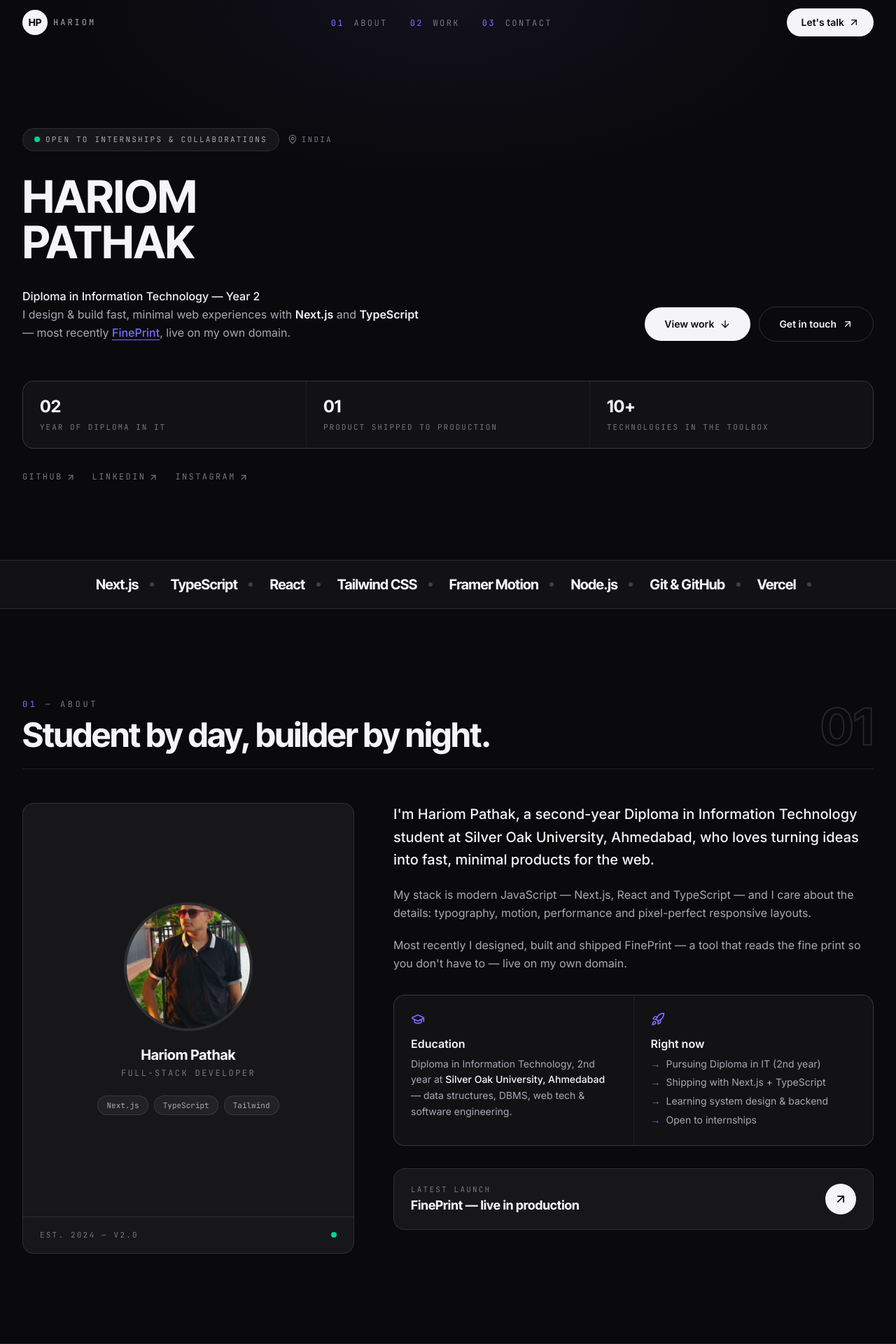
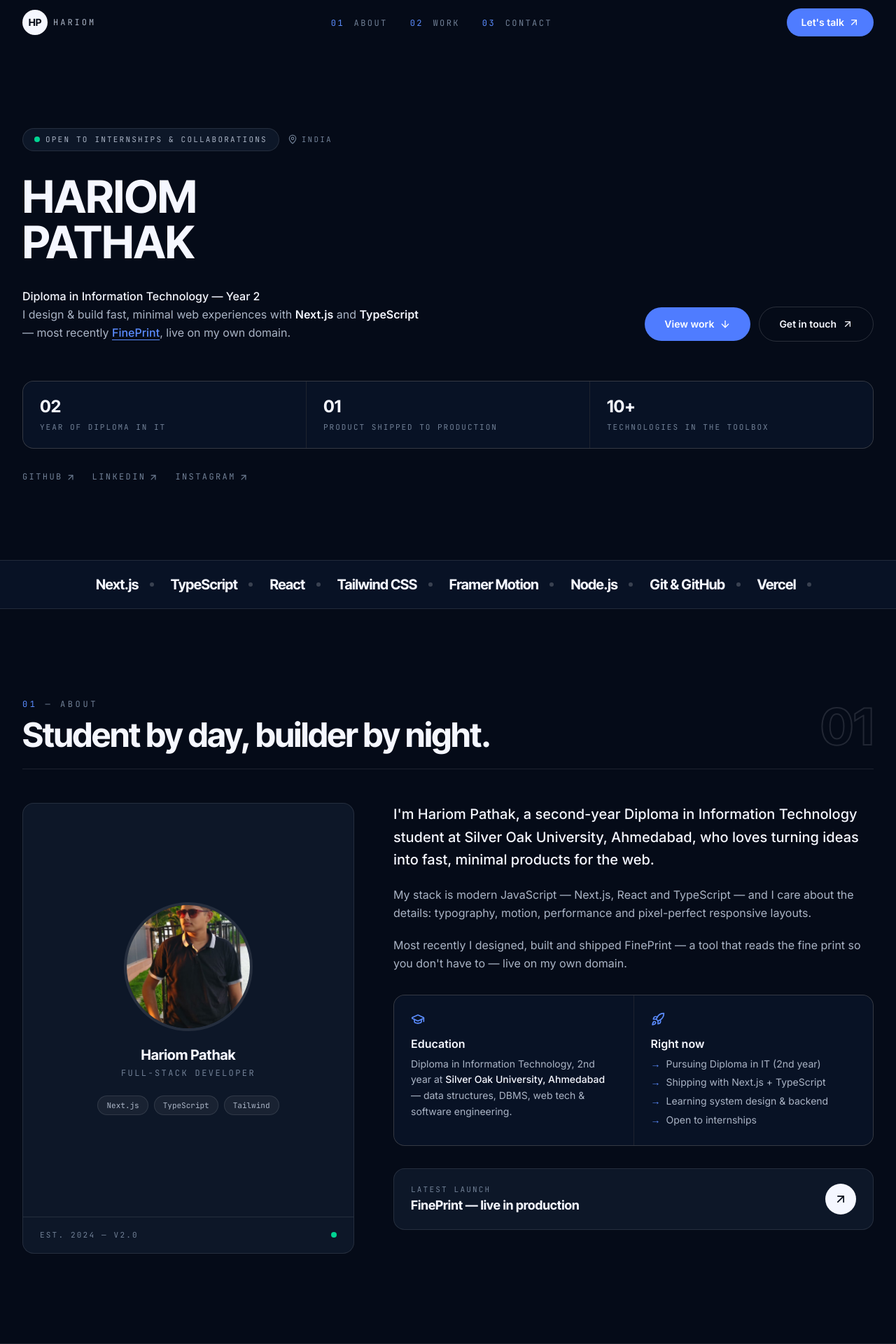
Before and after one commit to hariompathak50339/portfolio, a Next.js app: page / in a window 1280 px wide. Shown: the top 1920 px of the page at 70% size. Built offline with nearby package versions, Linux system fonts and the light colour scheme.

Commit message:
Deep blue-black premium theme with electric blue accents

```diff
--- a/src/app/globals.css
+++ b/src/app/globals.css
@@ -8,8 +8,8 @@
 
 html,
 body {
-  background: #0A0A0C;
-  color: #A7A9B2;
+  background: #050B18;
+  color: #AAB4C5;
   overflow-x: hidden;
 }
 
@@ -20,7 +20,7 @@ body {
 }
 
 ::selection {
-  background: #7C6CFF;
+  background: #4F7CFF;
   color: #ffffff;
 }
 
@@ -29,20 +29,20 @@ body {
   width: 10px;
 }
 ::-webkit-scrollbar-track {
-  background: #0A0A0C;
+  background: #050B18;
 }
 ::-webkit-scrollbar-thumb {
-  background: #2A2A2E;
+  background: #1B2740;
   border-radius: 8px;
-  border: 2px solid #0A0A0C;
+  border: 2px solid #050B18;
 }
 ::-webkit-scrollbar-thumb:hover {
-  background: #3A3A40;
+  background: #2A3A5E;
 }
 
 /* ---- outlined display text: very subtle ---- */
 .text-outline {
-  -webkit-text-stroke: 1.5px rgba(245, 245, 247, 0.12);
+  -webkit-text-stroke: 1.5px rgba(245, 247, 255, 0.12);
   color: transparent;
 }
 @media (min-width: 768px) {
@@ -51,15 +51,18 @@ body {
   }
 }
 
-/* ---- background grid: unused, kept minimal ---- */
+/* ---- background grid: kept minimal ---- */
 .bg-grid {
   background-image:
-    linear-gradient(to right, rgba(245, 245, 247, 0.03) 1px, transparent 1px),
-    linear-gradient(to bottom, rgba(245, 245, 247, 0.03) 1px, transparent 1px);
+    linear-gradient(to right, rgba(91, 140, 255, 0.05) 1px, transparent 1px),
+    linear-gradient(to bottom, rgba(91, 140, 255, 0.05) 1px, transparent 1px);
   background-size: 72px 72px;
 }
 
-/* ---- extremely subtle depth glow, use sparingly ---- */
-.glow-subtle {
-  background: radial-gradient(ellipse 60% 45% at 50% 0%, rgba(124, 108, 255, 0.07), transparent 70%);
+/* ---- subtle deep-blue atmosphere, use sparingly ---- */
+.atmosphere {
+  background:
+    radial-gradient(ellipse 55% 38% at 50% 0%, rgba(79, 124, 255, 0.08), transparent 70%),
+    radial-gradient(ellipse 40% 32% at 85% 70%, rgba(79, 124, 255, 0.05), transparent 70%),
+    radial-gradient(ellipse 40% 32% at 10% 60%, rgba(79, 124, 255, 0.04), transparent 70%);
 }
--- a/src/app/layout.tsx
+++ b/src/app/layout.tsx
@@ -34,14 +34,14 @@ export const metadata: Metadata = {
 };
 
 export const viewport: Viewport = {
-  themeColor: "#0A0A0C",
+  themeColor: "#050B18",
 };
 
 export default function RootLayout({ children }: { children: React.ReactNode }) {
   return (
     <html lang="en">
       <body
-        className={`${display.variable} ${sans.variable} ${mono.variable} bg-[#0A0A0C] text-[#A7A9B2] antialiased`}
+        className={`${display.variable} ${sans.variable} ${mono.variable} bg-[#050B18] text-[#AAB4C5] antialiased`}
       >
         {children}
       </body>
--- a/src/app/page.tsx
+++ b/src/app/page.tsx
@@ -8,7 +8,7 @@ import Footer from "@/components/Footer";
 
 export default function Home() {
   return (
-    <div className="min-h-screen bg-[#0A0A0C] text-[#A7A9B2]">
+    <div className="atmosphere min-h-screen bg-[#050B18] text-[#AAB4C5]">
       <Navbar />
       <main>
         <Hero />
--- a/src/components/About.tsx
+++ b/src/components/About.tsx
@@ -5,14 +5,14 @@ import { profile } from "@/data/portfolio";
 
 export default function About() {
   return (
-    <section id="about" className="relative scroll-mt-20 bg-[#0A0A0C]">
+    <section id="about" className="relative scroll-mt-20 bg-[#050B18]">
       <div className="mx-auto max-w-7xl px-5 py-24 sm:px-8 sm:py-32">
         <SectionHeading index="01" eyebrow="About" title="Student by day, builder by night." />
 
         <div className="mt-12 grid gap-10 lg:grid-cols-12 lg:gap-14">
           {/* portrait card */}
           <div className="lg:col-span-5">
-            <div className="relative overflow-hidden rounded-2xl border border-white/10 bg-[#17171A]">
+            <div className="relative overflow-hidden rounded-2xl border border-white/10 bg-[#0D1728]">
               <div className="relative flex aspect-[4/5] flex-col items-center justify-center p-8 sm:aspect-square lg:aspect-[4/5]">
                 <div className="relative h-36 w-36 overflow-hidden rounded-full ring-4 ring-white/10 sm:h-44 sm:w-44">
                   <Image
@@ -24,15 +24,15 @@ export default function About() {
                     className="h-full w-full object-cover"
                   />
                 </div>
-                <p className="font-display mt-6 text-xl font-bold text-[#F5F5F7]">Hariom Pathak</p>
-                <p className="mt-1 font-mono text-xs tracking-[0.2em] text-[#737681] uppercase">
+                <p className="font-display mt-6 text-xl font-bold text-[#F5F7FF]">Hariom Pathak</p>
+                <p className="mt-1 font-mono text-xs tracking-[0.2em] text-[#718096] uppercase">
                   {profile.role}
                 </p>
                 <div className="mt-6 flex flex-wrap justify-center gap-2">
                   {["Next.js", "TypeScript", "Tailwind"].map((t) => (
                     <span
                       key={t}
-                      className="rounded-full border border-white/10 bg-white/5 px-3 py-1 font-mono text-[11px] text-[#A7A9B2]"
+                      className="rounded-full border border-white/10 bg-white/5 px-3 py-1 font-mono text-[11px] text-[#AAB4C5]"
                     >
                       {t}
                     </span>
@@ -40,7 +40,7 @@ export default function About() {
                 </div>
               </div>
               <div className="relative flex items-center justify-between border-t border-white/10 px-6 py-4">
-                <span className="font-mono text-[11px] tracking-[0.2em] text-[#737681] uppercase">
+                <span className="font-mono text-[11px] tracking-[0.2em] text-[#718096] uppercase">
                   EST. 2024 — v2.0
                 </span>
                 <span className="h-2 w-2 rounded-full bg-emerald-400" />
@@ -55,8 +55,8 @@ export default function About() {
                 key={i}
                 className={
                   i === 0
-                    ? "text-lg leading-relaxed text-[#F5F5F7] sm:text-xl font-medium"
-                    : "mt-5 leading-relaxed text-[#A7A9B2]"
+                    ? "text-lg leading-relaxed text-[#F5F7FF] sm:text-xl font-medium"
+                    : "mt-5 leading-relaxed text-[#AAB4C5]"
                 }
               >
                 {para}
@@ -64,22 +64,22 @@ export default function About() {
             ))}
 
             <div className="mt-8 grid gap-px overflow-hidden rounded-2xl border border-white/10 bg-white/10 sm:grid-cols-2">
-              <div className="bg-[#121214] p-6">
-                <GraduationCap className="h-5 w-5 text-[#7C6CFF]" />
-                <p className="mt-3 font-semibold text-[#F5F5F7]">Education</p>
-                <p className="mt-1 text-sm leading-relaxed text-[#A7A9B2]">
+              <div className="bg-[#081225] p-6">
+                <GraduationCap className="h-5 w-5 text-[#5B8CFF]" />
+                <p className="mt-3 font-semibold text-[#F5F7FF]">Education</p>
+                <p className="mt-1 text-sm leading-relaxed text-[#AAB4C5]">
                   Diploma in Information Technology, 2nd year at{" "}
-                  <span className="font-medium text-[#F5F5F7]">{profile.college}</span> — data
+                  <span className="font-medium text-[#F5F7FF]">{profile.college}</span> — data
                   structures, DBMS, web tech & software engineering.
                 </p>
               </div>
-              <div className="bg-[#121214] p-6">
-                <Rocket className="h-5 w-5 text-[#7C6CFF]" />
-                <p className="mt-3 font-semibold text-[#F5F5F7]">Right now</p>
-                <ul className="mt-1 space-y-1 text-sm leading-relaxed text-[#A7A9B2]">
+              <div className="bg-[#081225] p-6">
+                <Rocket className="h-5 w-5 text-[#5B8CFF]" />
+                <p className="mt-3 font-semibold text-[#F5F7FF]">Right now</p>
+                <ul className="mt-1 space-y-1 text-sm leading-relaxed text-[#AAB4C5]">
                   {profile.currently.map((c) => (
                     <li key={c} className="flex gap-2">
-                      <span className="text-[#7C6CFF]">→</span> {c}
+                      <span className="text-[#5B8CFF]">→</span> {c}
                     </li>
                   ))}
                 </ul>
@@ -90,17 +90,17 @@ export default function About() {
               href="https://fineprint.hariompathak.in"
               target="_blank"
               rel="noreferrer"
-              className="mt-8 flex items-center justify-between rounded-2xl border border-white/10 bg-[#17171A] px-6 py-5 text-[#F5F5F7] transition-colors hover:border-white/25"
+              className="mt-8 flex items-center justify-between rounded-2xl border border-white/10 bg-[#0D1728] px-6 py-5 text-[#F5F7FF] transition-colors hover:border-white/25"
             >
               <div>
-                <p className="font-mono text-[11px] tracking-[0.2em] text-[#737681] uppercase">
+                <p className="font-mono text-[11px] tracking-[0.2em] text-[#718096] uppercase">
                   Latest launch
                 </p>
                 <p className="font-display text-lg font-bold">
                   FinePrint — live in production
                 </p>
               </div>
-              <span className="flex h-11 w-11 items-center justify-center rounded-full bg-[#F5F5F7] text-[#0A0A0C]">
+              <span className="flex h-11 w-11 items-center justify-center rounded-full bg-[#F5F7FF] text-[#050B18]">
                 <ArrowUpRight className="h-5 w-5" />
               </span>
             </a>
--- a/src/components/Hero.tsx
+++ b/src/components/Hero.tsx
@@ -3,21 +3,21 @@ import { profile, socials, stats } from "@/data/portfolio";
 
 export default function Hero() {
   return (
-    <section id="top" className="glow-subtle relative flex min-h-svh flex-col bg-[#0A0A0C]">
+    <section id="top" className="relative flex min-h-svh flex-col bg-[#050B18]">
       <div className="relative mx-auto flex w-full max-w-7xl flex-1 flex-col justify-center px-5 pt-28 pb-10 sm:px-8">
         {/* status row */}
         <div className="flex flex-wrap items-center gap-3">
-          <span className="inline-flex items-center gap-2 rounded-full border border-white/10 bg-[#17171A] px-4 py-1.5 font-mono text-[11px] tracking-[0.2em] text-[#A7A9B2] uppercase">
+          <span className="inline-flex items-center gap-2 rounded-full border border-white/10 bg-[#0D1728] px-4 py-1.5 font-mono text-[11px] tracking-[0.2em] text-[#AAB4C5] uppercase">
             <span className="h-2 w-2 rounded-full bg-emerald-400" />
             {profile.availability}
           </span>
-          <span className="inline-flex items-center gap-1.5 font-mono text-[11px] tracking-[0.2em] text-[#737681] uppercase">
+          <span className="inline-flex items-center gap-1.5 font-mono text-[11px] tracking-[0.2em] text-[#718096] uppercase">
             <MapPin className="h-3.5 w-3.5" /> {profile.location}
           </span>
         </div>
 
         {/* name */}
-        <h1 className="font-display mt-8 leading-[1.02] font-bold tracking-tight text-[#F5F5F7]">
+        <h1 className="font-display mt-8 leading-[1.02] font-bold tracking-tight text-[#F5F7FF]">
           <span className="block text-[clamp(2.25rem,5vw,4rem)]">HARIOM</span>
             <span className="block text-[clamp(2.25rem,5vw,4rem)]">
               PATHAK
@@ -26,17 +26,17 @@ export default function Hero() {
 
         {/* sub */}
         <div className="mt-8 flex flex-col gap-8 md:flex-row md:items-end md:justify-between">
-            <p className="max-w-xl text-base leading-relaxed text-[#A7A9B2]">
-            <span className="font-medium text-[#F5F5F7]">{profile.tagline}</span>
+            <p className="max-w-xl text-base leading-relaxed text-[#AAB4C5]">
+            <span className="font-medium text-[#F5F7FF]">{profile.tagline}</span>
             <br />
             I design & build fast, minimal web experiences with{" "}
-            <span className="font-semibold text-[#F5F5F7]">Next.js</span> and{" "}
-            <span className="font-semibold text-[#F5F5F7]">TypeScript</span> — most recently{" "}
+            <span className="font-semibold text-[#F5F7FF]">Next.js</span> and{" "}
+            <span className="font-semibold text-[#F5F7FF]">TypeScript</span> — most recently{" "}
             <a
               href="https://fineprint.hariompathak.in"
               target="_blank"
               rel="noreferrer"
-                className="font-medium text-[#7C6CFF] underline underline-offset-4 hover:opacity-80"
+                className="font-medium text-[#5B8CFF] underline underline-offset-4 hover:opacity-80"
             >
               FinePrint
             </a>
@@ -45,14 +45,14 @@ export default function Hero() {
           <div className="flex flex-wrap items-center gap-3">
             <a
               href="#work"
-              className="inline-flex items-center gap-2 rounded-full bg-[#F5F5F7] px-7 py-3.5 text-sm font-semibold text-[#0A0A0C] transition-colors hover:bg-white"
+              className="inline-flex items-center gap-2 rounded-full bg-[#4F7CFF] px-7 py-3.5 text-sm font-semibold text-white transition-colors hover:bg-[#5B8CFF]"
             >
               View work
               <ArrowDown className="h-4 w-4" />
             </a>
             <a
               href="#contact"
-              className="inline-flex items-center gap-2 rounded-full border border-white/15 bg-transparent px-7 py-3.5 text-sm font-semibold text-[#F5F5F7] transition-colors hover:border-white/40"
+              className="inline-flex items-center gap-2 rounded-full border border-white/15 bg-transparent px-7 py-3.5 text-sm font-semibold text-[#F5F7FF] transition-colors hover:border-white/40"
             >
               Get in touch
               <ArrowUpRight className="h-4 w-4" />
@@ -63,9 +63,9 @@ export default function Hero() {
         {/* stats */}
         <div className="mt-14 grid grid-cols-1 gap-px overflow-hidden rounded-2xl border border-white/10 bg-white/10 sm:grid-cols-3">
           {stats.map((s) => (
-            <div key={s.label} className="bg-[#121214] px-6 py-5">
-              <p className="font-display text-2xl font-bold text-[#F5F5F7]">{s.value}</p>
-              <p className="mt-1 font-mono text-[11px] tracking-[0.18em] text-[#737681] uppercase">
+            <div key={s.label} className="bg-[#081225] px-6 py-5">
+              <p className="font-display text-2xl font-bold text-[#F5F7FF]">{s.value}</p>
+              <p className="mt-1 font-mono text-[11px] tracking-[0.18em] text-[#718096] uppercase">
                 {s.label}
               </p>
             </div>
@@ -80,7 +80,7 @@ export default function Hero() {
               href={s.href}
               target="_blank"
               rel="noreferrer"
-              className="font-mono text-xs tracking-[0.2em] text-[#737681] uppercase transition-colors hover:text-[#7C6CFF]"
+              className="font-mono text-xs tracking-[0.2em] text-[#718096] uppercase transition-colors hover:text-[#5B8CFF]"
             >
               {s.label}
               <ArrowUpRight className="ml-1 inline h-3.5 w-3.5" />
--- a/src/components/Marquee.tsx
+++ b/src/components/Marquee.tsx
@@ -2,11 +2,11 @@ import { marqueeItems } from "@/data/portfolio";
 
 export default function Marquee() {
   return (
-    <div className="relative overflow-hidden border-y border-white/10 bg-[#121214] py-5">
+    <div className="relative overflow-hidden border-y border-white/10 bg-[#081225] py-5">
       <div className="mx-auto flex max-w-7xl flex-wrap items-center justify-center gap-x-2 gap-y-3 px-5">
         {marqueeItems.map((item) => (
           <span key={item} className="flex items-center">
-            <span className="font-display px-4 text-lg font-bold tracking-tight whitespace-nowrap text-[#F5F5F7] sm:text-xl">
+            <span className="font-display px-4 text-lg font-bold tracking-tight whitespace-nowrap text-[#F5F7FF] sm:text-xl">
               {item}
             </span>
             <span className="h-1.5 w-1.5 rounded-full bg-white/20" aria-hidden />
--- a/src/components/Navbar.tsx
+++ b/src/components/Navbar.tsx
@@ -20,16 +20,16 @@ export default function Navbar() {
       <header
         className={`fixed inset-x-0 top-0 z-[80] ${
           scrolled
-            ? "border-b border-white/10 bg-[#0A0A0C]/90 backdrop-blur-xl"
+            ? "border-b border-white/10 bg-[#050B18]/90 backdrop-blur-xl"
             : "border-b border-transparent bg-transparent"
         }`}
       >
         <nav className="mx-auto flex h-16 max-w-7xl items-center justify-between px-5 sm:px-8">
           <a href="#top" className="flex items-center gap-2">
-            <span className="font-display flex h-9 w-9 items-center justify-center rounded-full bg-[#F5F5F7] text-sm font-bold text-[#0A0A0C]">
+            <span className="font-display flex h-9 w-9 items-center justify-center rounded-full bg-[#F5F7FF] text-sm font-bold text-[#050B18]">
               HP
             </span>
-            <span className="font-mono text-xs tracking-[0.25em] text-[#A7A9B2] uppercase">
+            <span className="font-mono text-xs tracking-[0.25em] text-[#AAB4C5] uppercase">
               hariom
             </span>
           </a>
@@ -39,9 +39,9 @@ export default function Navbar() {
               <li key={link.href}>
                 <a
                   href={link.href}
-                  className="font-mono text-xs tracking-[0.2em] text-[#737681] uppercase transition-colors hover:text-[#F5F5F7]"
+                  className="font-mono text-xs tracking-[0.2em] text-[#718096] uppercase transition-colors hover:text-[#F5F7FF]"
                 >
-                  <span className="mr-1 text-[#7C6CFF]">0{i + 1}</span> {link.label}
+                  <span className="mr-1 text-[#5B8CFF]">0{i + 1}</span> {link.label}
                 </a>
               </li>
             ))}
@@ -50,7 +50,7 @@ export default function Navbar() {
           <div className="flex items-center gap-3">
             <a
               href="#contact"
-              className="hidden items-center gap-1.5 rounded-full bg-[#F5F5F7] px-5 py-2.5 text-sm font-semibold text-[#0A0A0C] transition-colors hover:bg-white md:inline-flex"
+              className="hidden items-center gap-1.5 rounded-full bg-[#4F7CFF] px-5 py-2.5 text-sm font-semibold text-white transition-colors hover:bg-[#5B8CFF] md:inline-flex"
             >
               Let&apos;s talk
               <ArrowUpRight className="h-4 w-4" />
@@ -58,7 +58,7 @@ export default function Navbar() {
             <button
               onClick={() => setOpen(true)}
               aria-label="Open menu"
-              className="flex h-10 w-10 items-center justify-center rounded-full border border-white/15 text-[#F5F5F7] md:hidden"
+              className="flex h-10 w-10 items-center justify-center rounded-full border border-white/15 text-[#F5F7FF] md:hidden"
             >
               <Menu className="h-5 w-5" />
             </button>
@@ -68,15 +68,15 @@ export default function Navbar() {
 
       {/* mobile menu */}
       {open && (
-        <div className="fixed inset-0 z-[110] flex flex-col bg-[#0A0A0C] md:hidden">
+        <div className="fixed inset-0 z-[110] flex flex-col bg-[#050B18] md:hidden">
           <div className="flex h-16 items-center justify-between px-5">
-            <span className="font-mono text-xs tracking-[0.25em] text-[#737681] uppercase">
+            <span className="font-mono text-xs tracking-[0.25em] text-[#718096] uppercase">
               Menu
             </span>
             <button
               onClick={() => setOpen(false)}
               aria-label="Close menu"
-              className="flex h-10 w-10 items-center justify-center rounded-full border border-white/15 text-[#F5F5F7]"
+              className="flex h-10 w-10 items-center justify-center rounded-full border border-white/15 text-[#F5F7FF]"
             >
               <X className="h-5 w-5" />
             </button>
@@ -87,16 +87,16 @@ export default function Navbar() {
                 key={link.href + link.label}
                 href={link.href}
                 onClick={() => setOpen(false)}
-                className="font-display border-b border-white/10 py-4 text-3xl font-bold tracking-tight text-[#F5F5F7]"
+                className="font-display border-b border-white/10 py-4 text-3xl font-bold tracking-tight text-[#F5F7FF]"
               >
-                <span className="font-mono mr-3 text-sm font-normal text-[#7C6CFF]">
+                <span className="font-mono mr-3 text-sm font-normal text-[#5B8CFF]">
                   0{i + 1}
                 </span>
                 {link.label}
               </a>
             ))}
           </nav>
-          <p className="px-8 pb-10 font-mono text-xs tracking-widest text-[#737681] uppercase">
+          <p className="px-8 pb-10 font-mono text-xs tracking-widest text-[#718096] uppercase">
             {profile.availability}
           </p>
         </div>
--- a/src/components/SectionHeading.tsx
+++ b/src/components/SectionHeading.tsx
@@ -10,10 +10,10 @@ export default function SectionHeading({
   return (
     <div className="flex items-end justify-between gap-6 border-b border-white/10 pb-6">
       <div>
-          <p className="font-mono text-xs tracking-[0.3em] text-[#737681] uppercase">
-            <span className="text-[#7C6CFF]">{index}</span> — {eyebrow}
+          <p className="font-mono text-xs tracking-[0.3em] text-[#718096] uppercase">
+            <span className="text-[#5B8CFF]">{index}</span> — {eyebrow}
           </p>
-          <h2 className="font-display mt-3 text-3xl font-bold tracking-tight text-balance text-[#F5F5F7] sm:text-4xl lg:text-5xl">
+          <h2 className="font-display mt-3 text-3xl font-bold tracking-tight text-balance text-[#F5F7FF] sm:text-4xl lg:text-5xl">
           {title}
         </h2>
       </div>
```
Also changed, not shown: src/components/Contact.tsx (+29 -29 lines), src/components/Footer.tsx (+11 -11 lines), src/components/Projects.tsx (+20 -20 lines).
